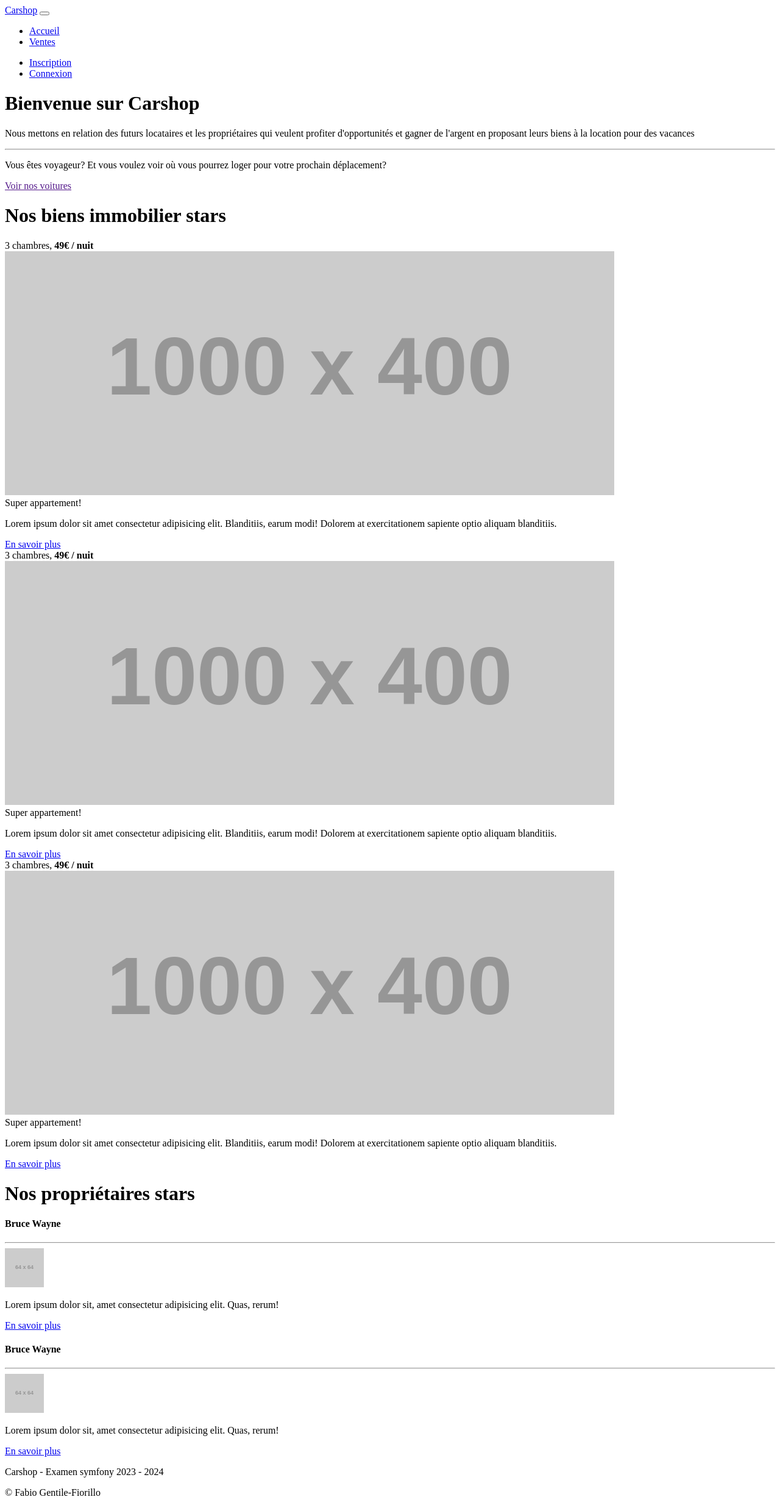
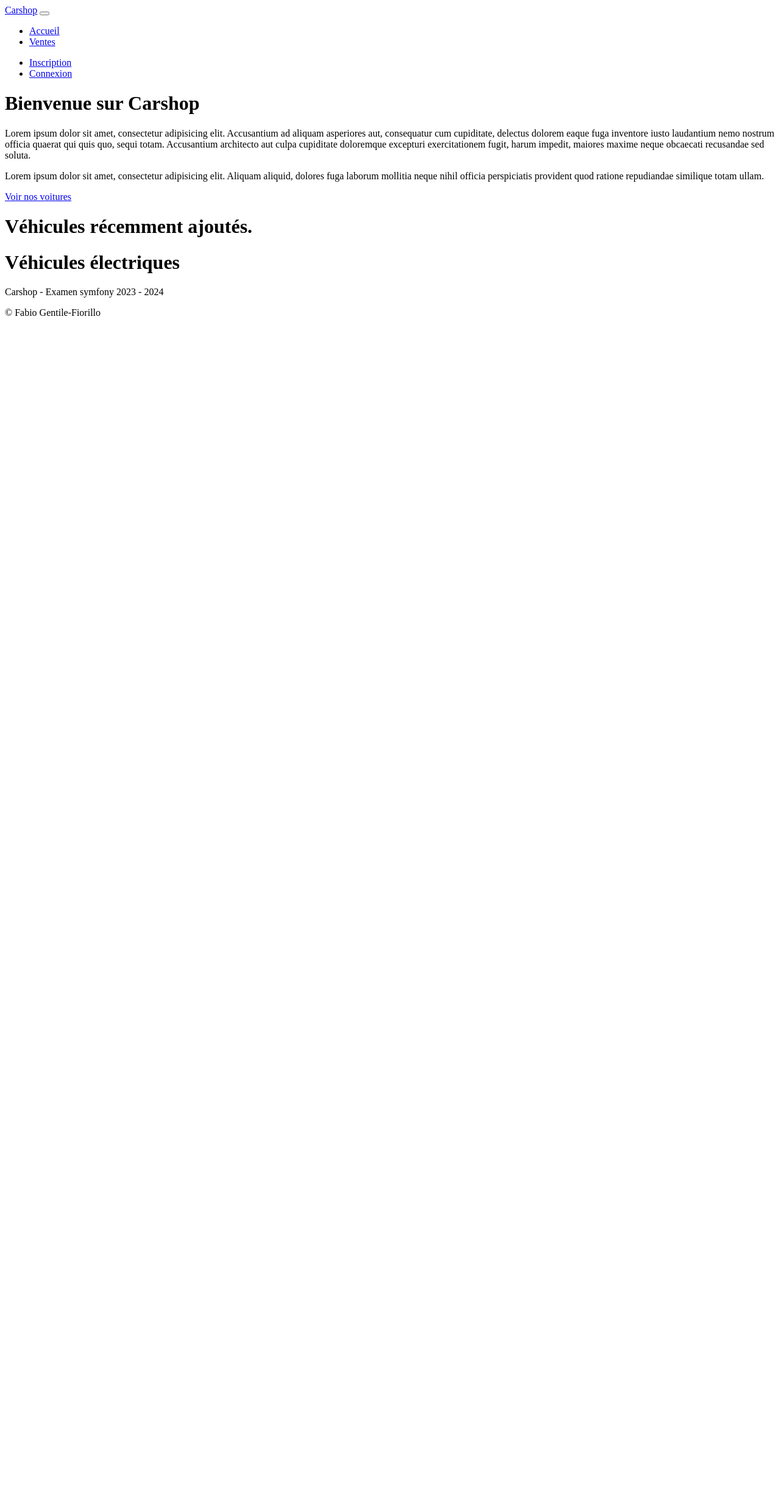
Before and after one commit to fabio-gentile/carshop, a Symfony app: template templates/home/index.html.twig in a window 1280 px wide. Shown: the whole page at 61% size. After the commit the page ends 518 px from the top, so only its background shows below. Run offline with Twig, Linux system fonts and the light colour scheme; the template is opened without the code that fills it, so the values that code supplies are empty; grey boxes labelled with a size stand in for pictures from a placeholder-image service; some libraries are stand-ins or nearby versions.

Commit message:
design home

```diff
--- a/templates/home/index.html.twig
+++ b/templates/home/index.html.twig
@@ -6,99 +6,23 @@
     <div class="container">
         <div class="jumbotron mt-4">
             <h1 class="display-5">Bienvenue sur Carshop</h1>
-            <p>Nous mettons en relation des futurs locataires et les propriétaires qui veulent profiter
-                d'opportunités et gagner de l'argent en proposant leurs biens à la location pour des vacances</p>
-            <hr class="my-4">
-            <p>Vous êtes voyageur? Et vous voulez voir où vous pourrez loger pour votre prochain déplacement?</p>
-            <p class="lead">
-                <a href="" class="btn btn-primary p-3" role="button">Voir nos voitures</a>
+            <p>Lorem ipsum dolor sit amet, consectetur adipisicing elit. Accusantium ad aliquam asperiores aut, consequatur cum cupiditate, delectus dolorem eaque fuga inventore iusto laudantium nemo nostrum officia quaerat qui quis quo, sequi totam. Accusantium architecto aut culpa cupiditate doloremque excepturi exercitationem fugit, harum impedit, maiores maxime neque obcaecati recusandae sed soluta.</p>
+            <p>Lorem ipsum dolor sit amet, consectetur adipisicing elit. Aliquam aliquid, dolores fuga laborum mollitia neque nihil officia perspiciatis provident quod ratione repudiandae similique totam ullam.</p>
+            <p class="lead mt-3">
+                <a href="{{ path('advert_index') }}" class="btn btn-primary p-3" role="button">Voir nos voitures</a>
             </p>
         </div>
-        <h1 class="mt-3 mb-4">Nos biens immobilier stars</h1>
+        <h1 class="mt-5 mb-4">Véhicules récemment ajoutés.</h1>
         <div class="row">
-            <div class="col-md-4">
-                <div class="card bg-dark mb-3 text-white">
-                    <div class="card-header text-center">
-                        3 chambres, <strong>49€ / nuit</strong>
-                    </div>
-                    <img src="http://placehold.it/1000x400" alt="Image de l'appartement" class="starsimg">
-                    <div class="card-body">
-                        <div class="card-title">
-                            Super appartement!
-                        </div>
-                        <p class="card-text">
-                            Lorem ipsum dolor sit amet consectetur adipisicing elit. Blanditiis, earum modi! Dolorem at
-                            exercitationem sapiente optio aliquam blanditiis.
-                        </p>
-                        <a href="#" class="btn btn-secondary btn-sm">En savoir plus</a>
-                    </div>
-                </div>
-            </div>
-            <div class="col-md-4">
-                <div class="card bg-light mb-3">
-                    <div class="card-header text-center">
-                        3 chambres, <strong>49€ / nuit</strong>
-                    </div>
-                    <img src="http://placehold.it/1000x400" alt="Image de l'appartement" class="starsimg">
-                    <div class="card-body">
-                        <div class="card-title">
-                            Super appartement!
-                        </div>
-                        <p class="card-text">
-                            Lorem ipsum dolor sit amet consectetur adipisicing elit. Blanditiis, earum modi! Dolorem at
-                            exercitationem sapiente optio aliquam blanditiis.
-                        </p>
-                        <a href="#" class="btn btn-secondary">En savoir plus</a>
-                    </div>
-                </div>
-            </div>
-            <div class="col-md-4">
-                <div class="card bg-light mb-3">
-                    <div class="card-header text-center">
-                        3 chambres, <strong>49€ / nuit</strong>
-                    </div>
-                    <img src="http://placehold.it/1000x400" alt="Image de l'appartement" class="starsimg">
-                    <div class="card-body">
-                        <div class="card-title">
-                            Super appartement!
-                        </div>
-                        <p class="card-text">
-                            Lorem ipsum dolor sit amet consectetur adipisicing elit. Blanditiis, earum modi! Dolorem at
-                            exercitationem sapiente optio aliquam blanditiis.
-                        </p>
-                        <a href="#" class="btn btn-secondary">En savoir plus</a>
-                    </div>
-                </div>
-            </div>
+            {% for advert in lastAdverts %}
+                {% include 'advert/_advert.html.twig' %}
+            {% endfor %}
         </div>
-        <h1 class="mt-3 mb-4">Nos propriétaires stars</h1>
+        <h1 class="mt-3 mb-4">Véhicules électriques</h1>
         <div class="row">
-            <div class="col-md-6">
-                <div class="card border-secondary mb-3">
-                    <div class="card-body">
-                        <h4 class="card-title">Bruce Wayne</h4>
-                        <hr>
-                        <div class="card-text">
-                            <img src="http://placehold.it/64x64" alt="Avatar de Bruce Wayne" class="float-left ms-3">
-                            <p>Lorem ipsum dolor sit, amet consectetur adipisicing elit. Quas, rerum!</p>
-                            <a href="#" class="btn btn-success float-right">En savoir plus</a>
-                        </div>
-                    </div>
-                </div>
-            </div>
-            <div class="col-md-6">
-                <div class="card border-secondary mb-3">
-                    <div class="card-body">
-                        <h4 class="card-title">Bruce Wayne</h4>
-                        <hr>
-                        <div class="card-text">
-                            <img src="http://placehold.it/64x64" alt="Avatar de Bruce Wayne" class="float-left ms-3">
-                            <p>Lorem ipsum dolor sit, amet consectetur adipisicing elit. Quas, rerum!</p>
-                            <a href="#" class="btn btn-success float-right">En savoir plus</a>
-                        </div>
-                    </div>
-                </div>
-            </div>
+            {% for advert in electricCars %}
+                {% include 'advert/_advert.html.twig' %}
+            {% endfor %}
         </div>
     </div>
 {% endblock %}
```
